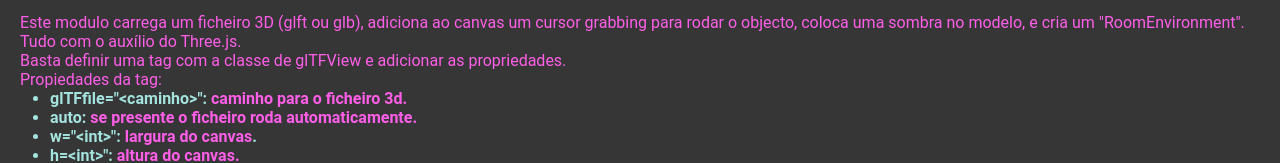
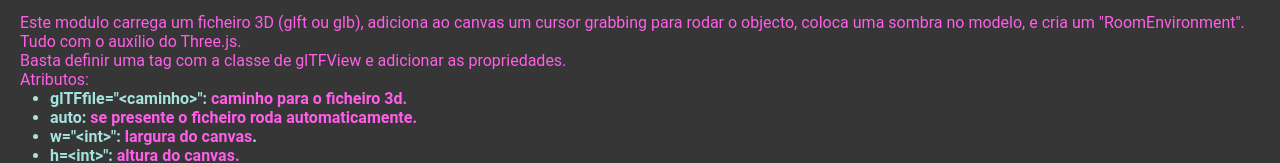
Before and after one commit to joaosousa1/glTFView, a plain HTML site: page index.html in a window 1280 px wide. Shown: the part 377-540 px from the top of the page. Drawn offline with nearby package versions, Linux system fonts and the light colour scheme.

Commit message:
update readme.md

```diff
--- a/index.html
+++ b/index.html
@@ -103,7 +103,7 @@
     <div class="info">
         <p>Este modulo carrega um ficheiro 3D (glft ou glb), adiciona ao canvas um cursor grabbing para rodar o objecto, coloca uma sombra no modelo, e cria um "RoomEnvironment". Tudo com o auxílio do Three.js.</p>
         <p>Basta definir uma tag com a classe de glTFView e adicionar as propriedades.</p>
-        <p>Propiedades da tag:</p>
+        <p>Atributos:</p>
         <ul>
             <li>glTFfile="&lt;caminho&gt;": <span>caminho para o ficheiro 3d. </span></li>
             <li>auto: <span>se presente o ficheiro roda automaticamente.</span></li>
```
Also changed, not shown: readme.md.
